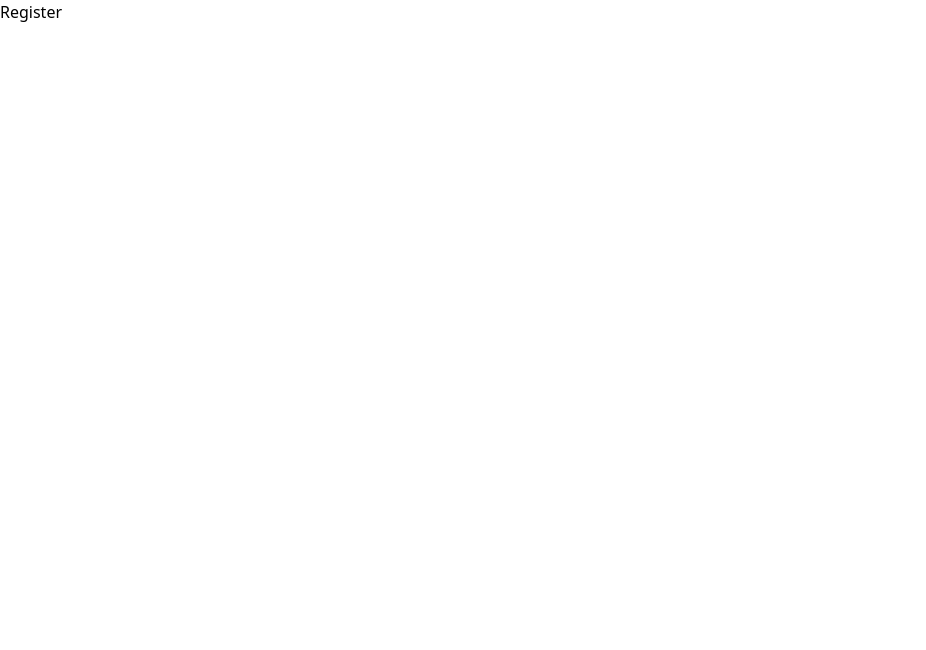
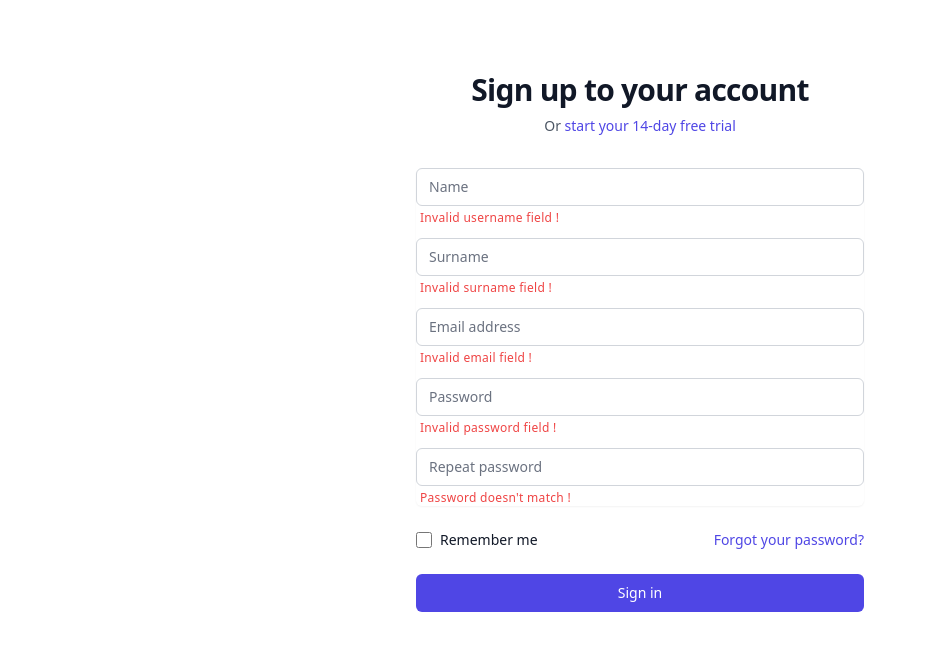
Before and after one commit to IT-Academy-BCN/ita-game, a React (Vite) app: page /register in a window 1280 px wide. Shown: the top 650 px of the page, without its empty margins (0-926 px from the left). Built offline with nearby package versions, Linux system fonts and the light colour scheme.

Commit message:
apply forms to login/register

```diff
--- a/src/pages/Login.jsx
+++ b/src/pages/Login.jsx
@@ -1,5 +1,84 @@
 function Login() {
-  return <div>Login new</div>;
+  return (
+    <div className="flex min-h-full items-center justify-center py-12 px-4 sm:px-6 lg:px-8">
+      <div className="w-full max-w-md space-y-8">
+        <div>
+          <h2 className="mt-6 text-center text-3xl font-bold tracking-tight text-gray-900">
+            Sign in to your account
+          </h2>
+        </div>
+        <form className="mt-8 space-y-6" action="#" method="POST">
+          <input type="hidden" name="remember" defaultValue="true" />
+          <div className="grid gap-2 rounded-md shadow-sm">
+            <div>
+              <label htmlFor="email-address" className="sr-only">
+                Email address
+              </label>
+              <input
+                id="email-address"
+                name="email"
+                type="email"
+                autoComplete="email"
+                required
+                className="relative block w-full appearance-none rounded-md border border-gray-300 px-3 py-2 text-gray-900 placeholder-gray-500 focus:z-10 focus:border-indigo-500 focus:outline-none focus:ring-indigo-500 sm:text-sm"
+                placeholder="Email address"
+              />
+            </div>
+            <div>
+              <label htmlFor="password" className="sr-only">
+                Password
+              </label>
+              <input
+                id="password"
+                name="password"
+                type="password"
+                autoComplete="current-password"
+                required
+                className="relative block w-full appearance-none rounded-md border border-gray-300 px-3 py-2 text-gray-900 placeholder-gray-500 focus:z-10 focus:border-indigo-500 focus:outline-none focus:ring-indigo-500 sm:text-sm"
+                placeholder="Password"
+              />
+            </div>
+          </div>
+
+          <div className="flex items-center justify-between">
+            <div className="flex items-center">
+              <input
+                id="remember-me"
+                name="remember-me"
+                type="checkbox"
+                className="h-4 w-4 rounded border-gray-300 text-indigo-600 focus:ring-indigo-500"
+              />
+              <label
+                htmlFor="remember-me"
+                className="ml-2 block text-sm text-gray-900"
+              >
+                Remember me
+              </label>
+            </div>
+
+            <div className="text-sm">
+              <a
+                href="#"
+                className="font-medium text-indigo-600 hover:text-indigo-500"
+              >
+                Forgot your password?
+              </a>
+            </div>
+          </div>
+
+          <div>
+            <button
+              type="submit"
+              className="group relative flex w-full justify-center rounded-md border border-transparent bg-indigo-600 py-2 px-4 text-sm font-medium text-white hover:bg-indigo-700 focus:outline-none focus:ring-2 focus:ring-indigo-500 focus:ring-offset-2"
+            >
+              <span className="absolute inset-y-0 left-0 flex items-center pl-3"></span>
+              Sign in
+            </button>
+          </div>
+        </form>
+      </div>
+    </div>
+  );
 }
 
 export default Login;
--- a/src/pages/Register.jsx
+++ b/src/pages/Register.jsx
@@ -1,5 +1,151 @@
+// border-red-500  invalid class
+
 function Register() {
-  return <div>Register</div>;
+  return (
+    <div className="flex min-h-full items-center justify-center py-12 px-4 sm:px-6 lg:px-8">
+      <div className="w-full max-w-md space-y-8">
+        <div>
+          <h2 className="mt-6 text-center text-3xl font-bold tracking-tight text-gray-900">
+            Sign up to your account
+          </h2>
+          <p className="mt-2 text-center text-sm text-gray-600">
+            Or{' '}
+            <a
+              href="#"
+              className="font-medium text-indigo-600 hover:text-indigo-500"
+            >
+              start your 14-day free trial
+            </a>
+          </p>
+        </div>
+        <form className="mt-8 space-y-6" action="#" method="POST">
+          <input type="hidden" name="remember" defaultValue="true" />
+          <div className="grid gap-3 rounded-md shadow-sm">
+            <div>
+              <label htmlFor="name" className="sr-only">
+                name
+              </label>
+              <input
+                id="name"
+                name="name"
+                type="text"
+                autoComplete="name"
+                required
+                className="relative block w-full appearance-none rounded-md border border-gray-300 px-3 py-2 text-gray-900 placeholder-gray-500 focus:z-10 focus:border-indigo-500 focus:outline-none focus:ring-indigo-500 sm:text-sm"
+                placeholder="Name"
+              />
+              <span className="flex items-center font-medium tracking-wide text-red-500 text-xs mt-1 ml-1">
+                Invalid username field !
+              </span>
+            </div>
+            <div>
+              <label htmlFor="surname" className="sr-only">
+                surname
+              </label>
+              <input
+                id="surname"
+                name="surname"
+                type="text"
+                autoComplete="surname"
+                required
+                className="relative block w-full appearance-none rounded-md border border-gray-300 px-3 py-2 text-gray-900 placeholder-gray-500 focus:z-10 focus:border-indigo-500 focus:outline-none focus:ring-indigo-500 sm:text-sm"
+                placeholder="Surname"
+              />
+              <span className="flex items-center font-medium tracking-wide text-red-500 text-xs mt-1 ml-1">
+                Invalid surname field !
+              </span>
+            </div>
+            <div>
+              <label htmlFor="email-address" className="sr-only">
+                Email address
+              </label>
+              <input
+                id="email-address"
+                name="email"
+                type="email"
+                autoComplete="email"
+                required
+                className="relative block w-full appearance-none rounded-md border border-gray-300 px-3 py-2 text-gray-900 placeholder-gray-500 focus:z-10 focus:border-indigo-500 focus:outline-none focus:ring-indigo-500 sm:text-sm"
+                placeholder="Email address"
+              />
+              <span className="flex items-center font-medium tracking-wide text-red-500 text-xs mt-1 ml-1">
+                Invalid email field !
+              </span>
+            </div>
+            <div>
+              <label htmlFor="password" className="sr-only">
+                Password
+              </label>
+              <input
+                id="password"
+                name="password"
+                type="password"
+                autoComplete="current-password"
+                required
+                className="relative block w-full appearance-none rounded-md border border-gray-300 px-3 py-2 text-gray-900 placeholder-gray-500 focus:z-10 focus:border-indigo-500 focus:outline-none focus:ring-indigo-500 sm:text-sm"
+                placeholder="Password"
+              />
+              <span className="flex items-center font-medium tracking-wide text-red-500 text-xs mt-1 ml-1">
+                Invalid password field !
+              </span>
+            </div>
+            <div>
+              <label htmlFor="repeatPassword" className="sr-only">
+                Repeat email address
+              </label>
+              <input
+                id="repeatPassword"
+                name="repeatPassword"
+                type="email"
+                autoComplete="repeatPassword"
+                required
+                className="relative block w-full appearance-none rounded-md border border-gray-300 px-3 py-2 text-gray-900 placeholder-gray-500 focus:z-10 focus:border-indigo-500 focus:outline-none focus:ring-indigo-500 sm:text-sm"
+                placeholder="Repeat password"
+              />
+              <span className="flex items-center font-medium tracking-wide text-red-500 text-xs mt-1 ml-1">
+                Password doesn't match !
+              </span>
+            </div>
+          </div>
+          <div className="flex items-center justify-between">
+            <div className="flex items-center">
+              <input
+                id="remember-me"
+                name="remember-me"
+                type="checkbox"
+                className="h-4 w-4 rounded border-gray-300 text-indigo-600 focus:ring-indigo-500"
+              />
+              <label
+                htmlFor="remember-me"
+                className="ml-2 block text-sm text-gray-900"
+              >
+                Remember me
+              </label>
+            </div>
+
+            <div className="text-sm">
+              <a
+                href="#"
+                className="font-medium text-indigo-600 hover:text-indigo-500"
+              >
+                Forgot your password?
+              </a>
+            </div>
+          </div>
+
+          <div>
+            <button
+              type="submit"
+              className="group relative flex w-full justify-center rounded-md border border-transparent bg-indigo-600 py-2 px-4 text-sm font-medium text-white hover:bg-indigo-700 focus:outline-none focus:ring-2 focus:ring-indigo-500 focus:ring-offset-2"
+            >
+              <span className="absolute inset-y-0 left-0 flex items-center pl-3"></span>
+              Sign in
+            </button>
+          </div>
+        </form>
+      </div>
+    </div>
+  );
 }
 
 export default Register;
```
